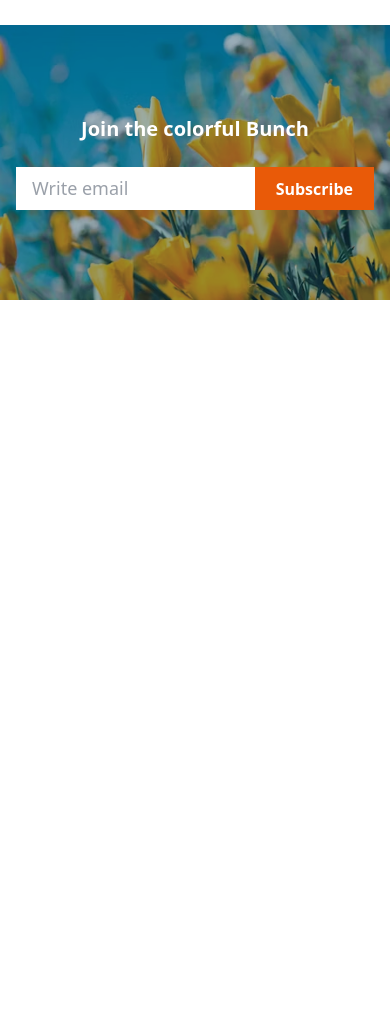
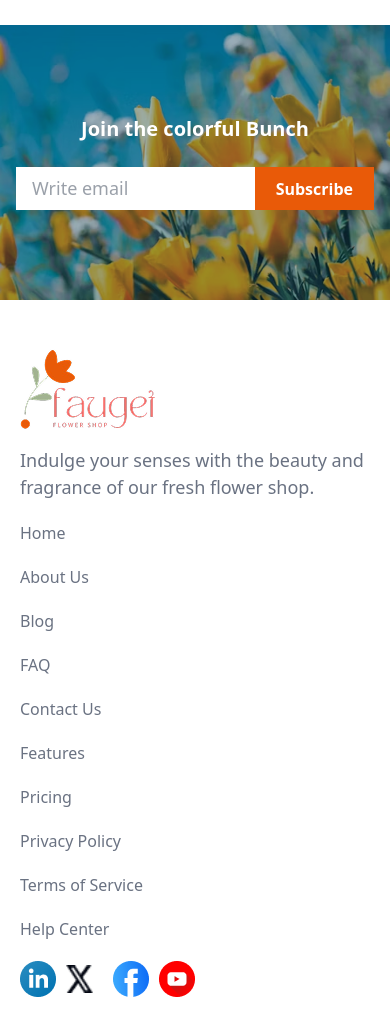
Before and after one commit to mdmasudparves09/assainment2, a plain HTML site: page index.html in a window 390 px wide. Shown: the part 4237-5266 px from the top of the page. Before the commit the page ends 4537 px from the top, so only its background shows below. Drawn offline with nearby package versions, Linux system fonts and the light colour scheme.

Commit message:
footer section with responsive design

```diff
--- a/index.html
+++ b/index.html
@@ -342,9 +342,46 @@
 
     </main>
     <!--footer section -->
-    <footer >
-
-
+    <footer
+      class="pl-5 sm:pl-0 sm:max-w-7xl mx-auto mt-12 mb-8 sm:max-h-[248px] inter"
+    >
+      <div
+        class="grid grid-cols-1 sm:grid-cols-5 sm:items-start sm:gap-x-[110px]"
+      >
+        <div class="sm:col-span-2">
+          <div>
+            <img class="h-full" src="./images/logo.png" alt="" />
+          </div>
+          <p class="text-[18px] sm:text-2xl text-gray-500 mt-4">
+            Indulge your senses with the beauty and fragrance of our fresh
+            flower shop.
+          </p>
+        </div>
+        <div class="mb-5 mt-5 sm:mb-0 sm:mt-0">
+          <ul class="grid gap-y-5 sm:gap-y-8">
+            <li><a class="text-gray-500" href="">Home</a></li>
+            <li><a class="text-gray-500" href="">About Us</a></li>
+            <li><a class="text-gray-500" href="">Blog</a></li>
+            <li><a class="text-gray-500" href="">FAQ</a></li>
+            <li><a class="text-gray-500" href="">Contact Us</a></li>
+          </ul>
+        </div>
+        <div class="mb-5 sm:mb-0">
+          <ul class="grid gap-y-5 sm:gap-y-8">
+            <li><a class="text-gray-500" href="">Features</a></li>
+            <li><a class="text-gray-500" href="">Pricing</a></li>
+            <li><a class="text-gray-500" href="">Privacy Policy</a></li>
+            <li><a class="text-gray-500" href="">Terms of Service</a></li>
+            <li><a class="text-gray-500" href="">Help Center</a></li>
+          </ul>
+        </div>
+        <div class="grid grid-cols-8 sm:grid-cols-4 sm:gap-x-3 items-center">
+          <img class="w-9 h-9" src="./images/icon-linkedin.png" alt="" />
+          <img class="w-7 h-7" src="./images/icon-twitter.png" alt="" />
+          <img class="w-9 h-9" src="./images/icon-facebook.png" alt="" />
+          <img class="w-9 h-9" src="./images/icon-youtube.png" alt="" />
+        </div>
+      </div>
     </footer>
 
 </body>
```
